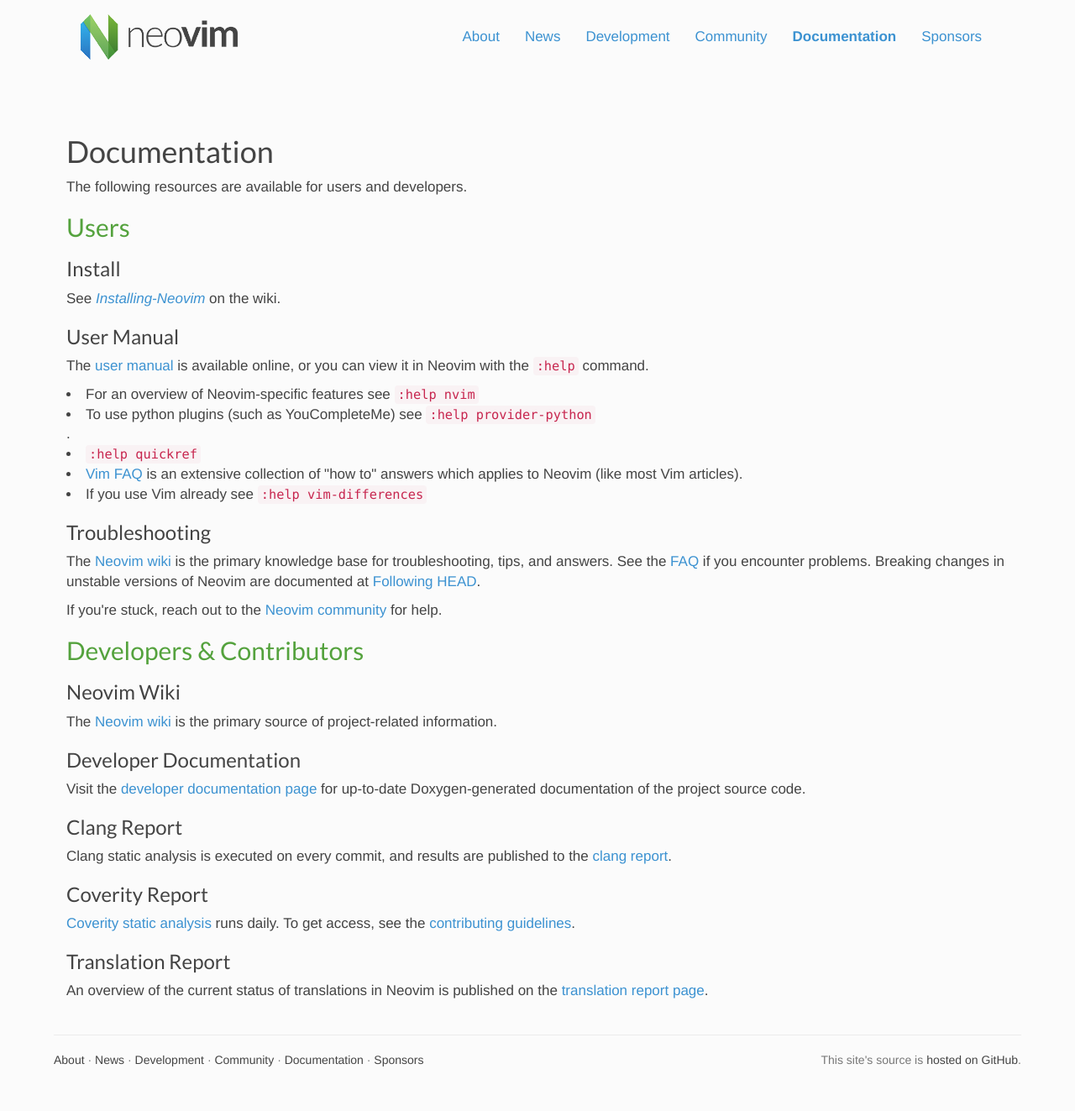
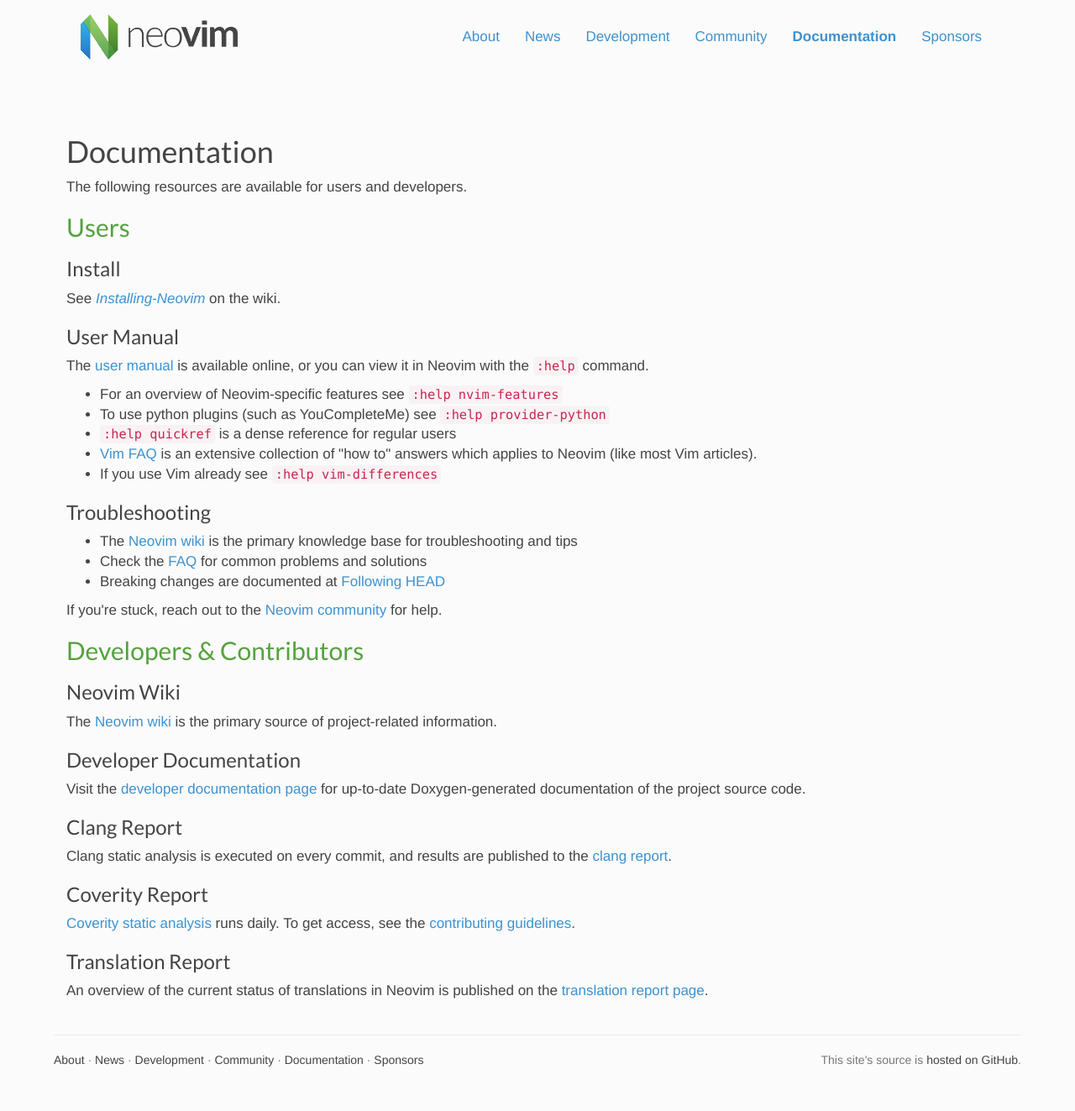
Before and after one commit to neovim/neovim.github.io, a Jekyll site: the page built from doc_index.html, in a window 1280 px wide. Shown: the whole page at 84% size. Built offline with Jekyll 4.4.1, drawn with Linux system fonts in a browser that asks for light colours; nearby versions of some CDN libraries.

Commit message:
doc: update

```diff
--- a/doc_index.html
+++ b/doc_index.html
@@ -31,12 +31,13 @@
       <p>The <a href="http://neovim.io/doc/user">user manual</a> is available online,
          or you can view it in Neovim with the <code>:help</code> command.
       </p>
-      <p>
+      <ul>
         <li>For an overview of Neovim-specific features see
-            <a href="http://neovim.io/doc/user/nvim.html"><code>:help nvim</code></a></li>
+            <a href="https://neovim.io/doc/user/vim_diff.html#nvim-features"><code>:help nvim-features</code></a></li>
         <li>To use python plugins (such as YouCompleteMe) see
-            <a href="http://neovim.io/doc/user/provider.html"><code>:help provider-python</code></a></li> .
-        <li><a href="http://neovim.io/doc/user/quickref.html"><code>:help quickref</code></a></li>
+            <a href="http://neovim.io/doc/user/provider.html#provider-python"><code>:help provider-python</code></a></li>
+        <li><a href="http://neovim.io/doc/user/quickref.html"><code>:help quickref</code></a>
+            is a dense reference for regular users</li>
         <li>
           <a href="http://vimhelp.appspot.com/vim_faq.txt.html">Vim FAQ</a>
           is an extensive collection of "how to" answers which applies to
@@ -44,18 +45,18 @@
         </li>
         <li>If you use Vim already see <a
             href="http://neovim.io/doc/user/vim_diff.html"><code>:help vim-differences</code></a></li>
-      </p>
+      </ul>
 
       <h3>Troubleshooting</h3>
 
-      <p>
-        The <a href="https://github.com/neovim/neovim/wiki">Neovim wiki</a>
-        is the primary knowledge base for troubleshooting, tips, and answers.
-        See the <a href="https://github.com/neovim/neovim/wiki/FAQ">FAQ</a>
-        if you encounter problems. Breaking changes in unstable versions
-        of Neovim are documented at
-        <a href="https://github.com/neovim/neovim/wiki/Following-HEAD">Following HEAD</a>.
-      </p>
+      <ul>
+        <li>The <a href="https://github.com/neovim/neovim/wiki">Neovim wiki</a>
+            is the primary knowledge base for troubleshooting and tips</li>
+        <li>Check the <a href="https://github.com/neovim/neovim/wiki/FAQ">FAQ</a>
+            for common problems and solutions</li>
+        <li>Breaking changes are documented at
+            <a href="https://github.com/neovim/neovim/wiki/Following-HEAD">Following HEAD</a></li>
+      </ul>
 
       <p>
         If you're stuck, reach out to the <a href="/community">Neovim community</a> for help.
--- a/index.html
+++ b/index.html
@@ -38,7 +38,7 @@
       <h3>Drop-in replacement for Vim</h3>
       <p>Neovim is an <em>extension</em> of Vim: feature-parity and backwards
       compatibility are high priorities. If you are already familiar with Vim,
-      see <a href="/doc/user/nvim_from_vim.html"><code>:help nvim-from-vim</code></a>
+      see <a href="/doc/user/nvim.html#nvim-from-vim"><code>:help nvim-from-vim</code></a>
       to learn about the differences.</p>
 
     </div>
```
